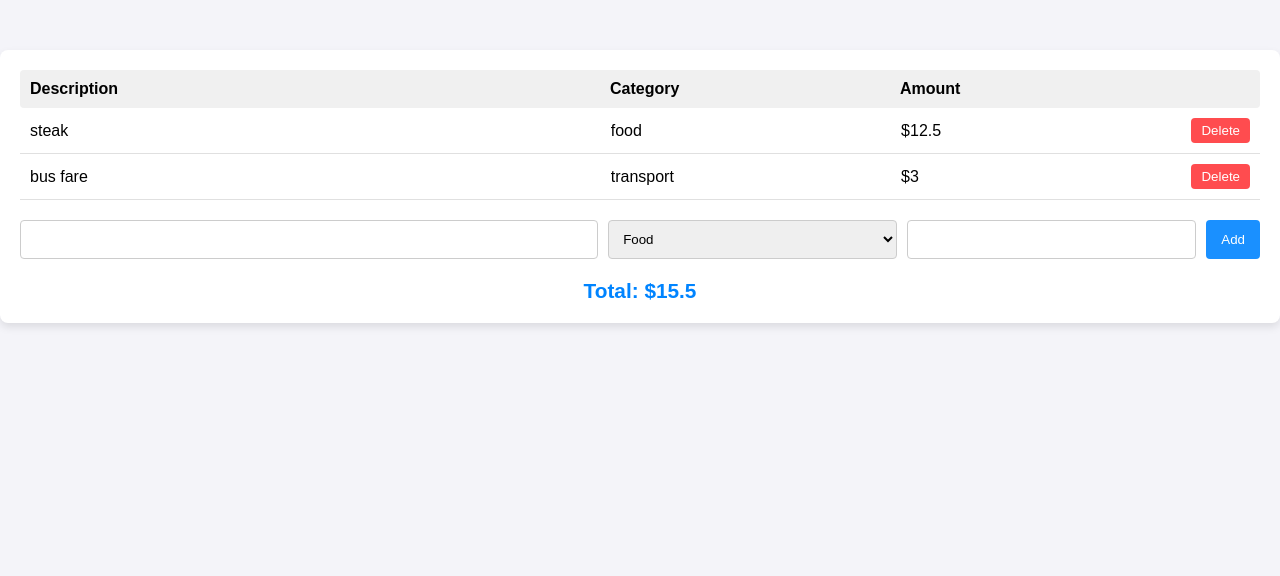
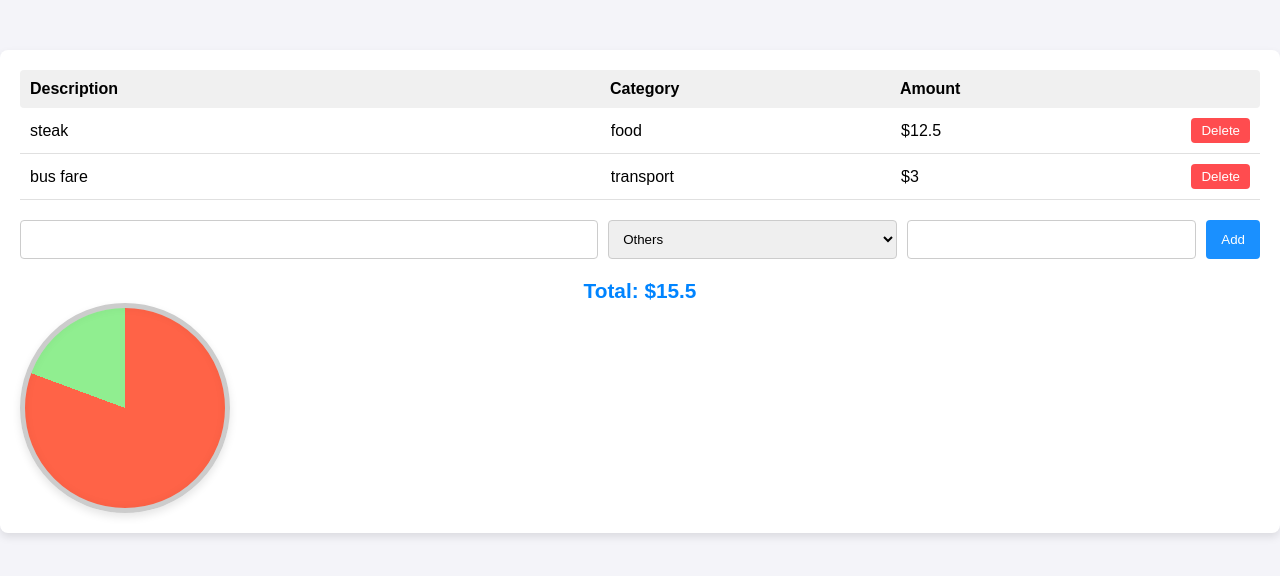
Before and after one commit to aymankhan555/React, a React (Vite) app in the folder Expense-Tracker/: page / in a window 1280 px wide. Shown: the top 576 px of the page. Built offline with nearby package versions, Linux system fonts and the light colour scheme.

Commit message:
added dynamic chart of real time expenses

```diff
--- a/Expense-Tracker/src/App.jsx
+++ b/Expense-Tracker/src/App.jsx
@@ -1,8 +1,12 @@
 import ExpenseTracker from "./ExpenseTracker"
-
+import Chart from "./chart";
 function App() {
   return(
+    <>
+
     <ExpenseTracker/>
+    </>
+
   );
 
 }
--- /dev/null
+++ b/Expense-Tracker/src/Chart.jsx
@@ -0,0 +1,45 @@
+import { useEffect, useState } from "react";
+
+
+function Chart({ expenseList, totalExpense }) {
+
+    const [expenseCategory, setExpenseCategory] = useState({
+        food: 0,
+        cloths: 0,
+        transport: 0,
+        others: 0
+    });
+
+    useEffect(() => {
+        let updatedCategory = { food: 0, cloths: 0, transport: 0, others: 0 };
+        expenseList.forEach((item) => {
+          if (item.category in updatedCategory) {
+            updatedCategory[item.category] += item.amount;
+          }
+        });
+        setExpenseCategory(updatedCategory);
+      }, [expenseList]);
+      const foodPercentage = (expenseCategory.food / totalExpense) * 100 || 0;
+    const transportPercentage = (expenseCategory.transport / totalExpense) * 100 || 0;
+    const clothsPercentage = (expenseCategory.cloths / totalExpense) * 100 || 0;
+    const othersPercentage = (expenseCategory.others / totalExpense) * 100 || 0;
+
+    const chartStyle = {
+        background: totalExpense
+          ? `conic-gradient(
+              tomato 0% ${foodPercentage}%,
+              lightblue ${foodPercentage}% ${foodPercentage + clothsPercentage}%,
+              lightgreen ${foodPercentage + clothsPercentage}% ${foodPercentage + clothsPercentage + transportPercentage}%,
+              orange ${foodPercentage + clothsPercentage + transportPercentage}% ${foodPercentage + clothsPercentage + transportPercentage + othersPercentage}%
+            )`
+          : "grey",
+    };
+    return (
+        <div className="chart-container">
+            <div className="chart" style={chartStyle}>
+            </div>
+        </div>
+
+    );
+}
+export default Chart
--- a/Expense-Tracker/src/ExpenseTracker.jsx
+++ b/Expense-Tracker/src/ExpenseTracker.jsx
@@ -1,4 +1,5 @@
 import React, { useState,useEffect } from "react";
+import Chart from "./chart";
 function ExpenseTracker() {
 
 	const [expenseList, setExpenseList] = useState([{
@@ -81,16 +82,19 @@ function ExpenseTracker() {
 
 				<select name="category" id="category"
 				onChange={handelCategory} className="category-input">
+					<option value="others">Others</option>
 					<option value="food">Food</option>\
 					<option value="cloths">Cloths</option>
 					<option value="transport">Transport</option>
-					<option value="others">Others</option>
+
 				</select>
 				<input type="number" onChange={handleAmount} className="amount-input"
 				min="0.0"/>
 				<button onClick={addExpenseList} className="add-button">Add</button>
 			</div>
 				<div className="display-total" onClick={calculate}>Total: ${totalExpense}</div>
+
+			<Chart expenseList={expenseList} totalExpense={totalExpense}/>
 		</div>
 	);
 }
--- a/Expense-Tracker/src/index.css
+++ b/Expense-Tracker/src/index.css
@@ -101,3 +101,17 @@ body {
   text-align: center;
   color: hsl(209, 100%, 50%);
 }
+
+/* chart */
+
+.chart {
+  width: 200px;
+  height: 200px;
+  border-radius: 50%;
+
+  box-shadow: 0 4px 8px rgba(0, 0, 0, 0.1), inset 0 0 10px rgba(0, 0, 0, 0.05);
+  border: 5px solid hsl(0, 0%, 80%);
+  display: flex;
+  align-items: center;
+  justify-content: center;
+}
```
